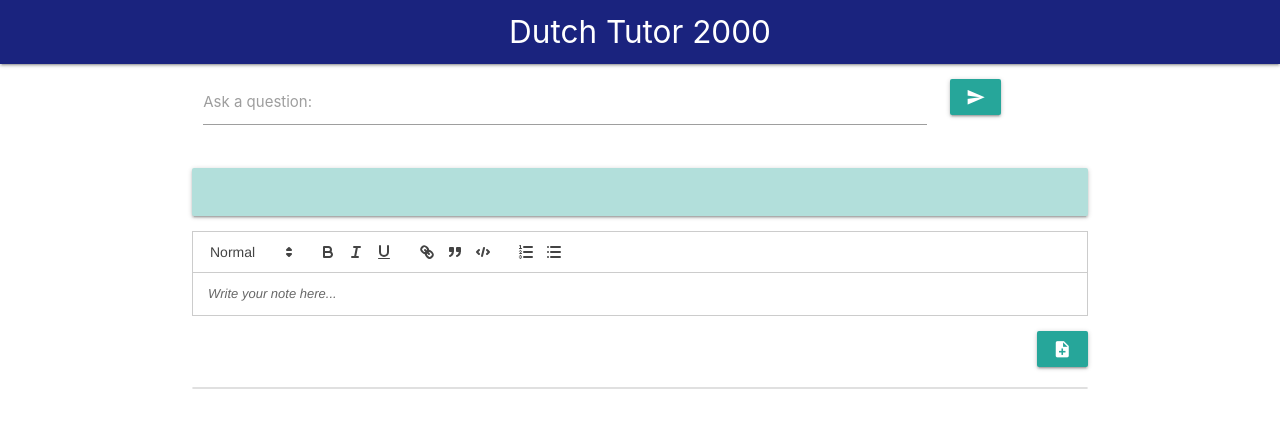
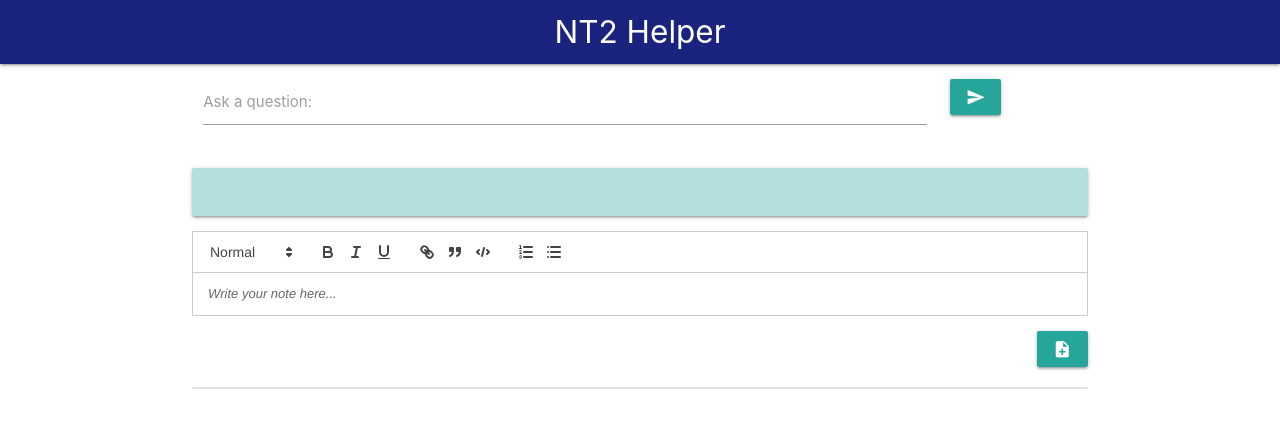
Before and after one commit to EStroiu/lang_learn, a Flask app: page / in a window 1280 px wide. Shown: the top 428 px of the page. Run offline with Flask 3, Linux system fonts and the light colour scheme; data that the repository does not hold is empty; some libraries are stand-ins or nearby versions.

Commit message:
changed the name

```diff
--- a/templates/index.html
+++ b/templates/index.html
@@ -1,26 +1,42 @@
 <!DOCTYPE html>
 <html lang="en">
   <head>
-    <meta charset="UTF-8">
-    <meta name="viewport" content="width=device-width, initial-scale=1.0">
+    <meta charset="UTF-8" />
+    <meta name="viewport" content="width=device-width, initial-scale=1.0" />
     <title>Ollama Chat</title>
     <!-- Materialize CSS -->
-    <link href="https://cdnjs.cloudflare.com/ajax/libs/materialize/1.0.0/css/materialize.min.css" rel="stylesheet">
+    <link
+      href="https://cdnjs.cloudflare.com/ajax/libs/materialize/1.0.0/css/materialize.min.css"
+      rel="stylesheet"
+    />
     <!-- Materialize Icons -->
-    <link href="https://fonts.googleapis.com/icon?family=Material+Icons" rel="stylesheet">
-    <link href="https://cdn.quilljs.com/1.3.6/quill.snow.css" rel="stylesheet">
-
+    <link
+      href="https://fonts.googleapis.com/icon?family=Material+Icons"
+      rel="stylesheet"
+    />
+    <link
+      href="https://cdn.quilljs.com/1.3.6/quill.snow.css"
+      rel="stylesheet"
+    />
   </head>
   <body class="d-flex min-vh-100 flex-column">
     <nav>
       <div class="nav-wrapper indigo darken-4">
-            <a href="#" class="brand-logo center text-decoration-none text-reset">Dutch Tutor 2000</a>
+        <a href="#" class="brand-logo center text-decoration-none text-reset"
+          >NT2 Helper</a
+        >
       </div>
     </nav>
     <main class="container mt-4">
       <form id="chat-form" class="mb-4 row">
         <div class="input-field col s10">
-                <input type="text" id="question" name="question" class="validate" maxlength="500">
+          <input
+            type="text"
+            id="question"
+            name="question"
+            class="validate"
+            maxlength="500"
+          />
           <label for="question">Ask a question:</label>
         </div>
         <div class="input-field col s2">
```
Lines whose indentation alone changed are shown as unchanged.
